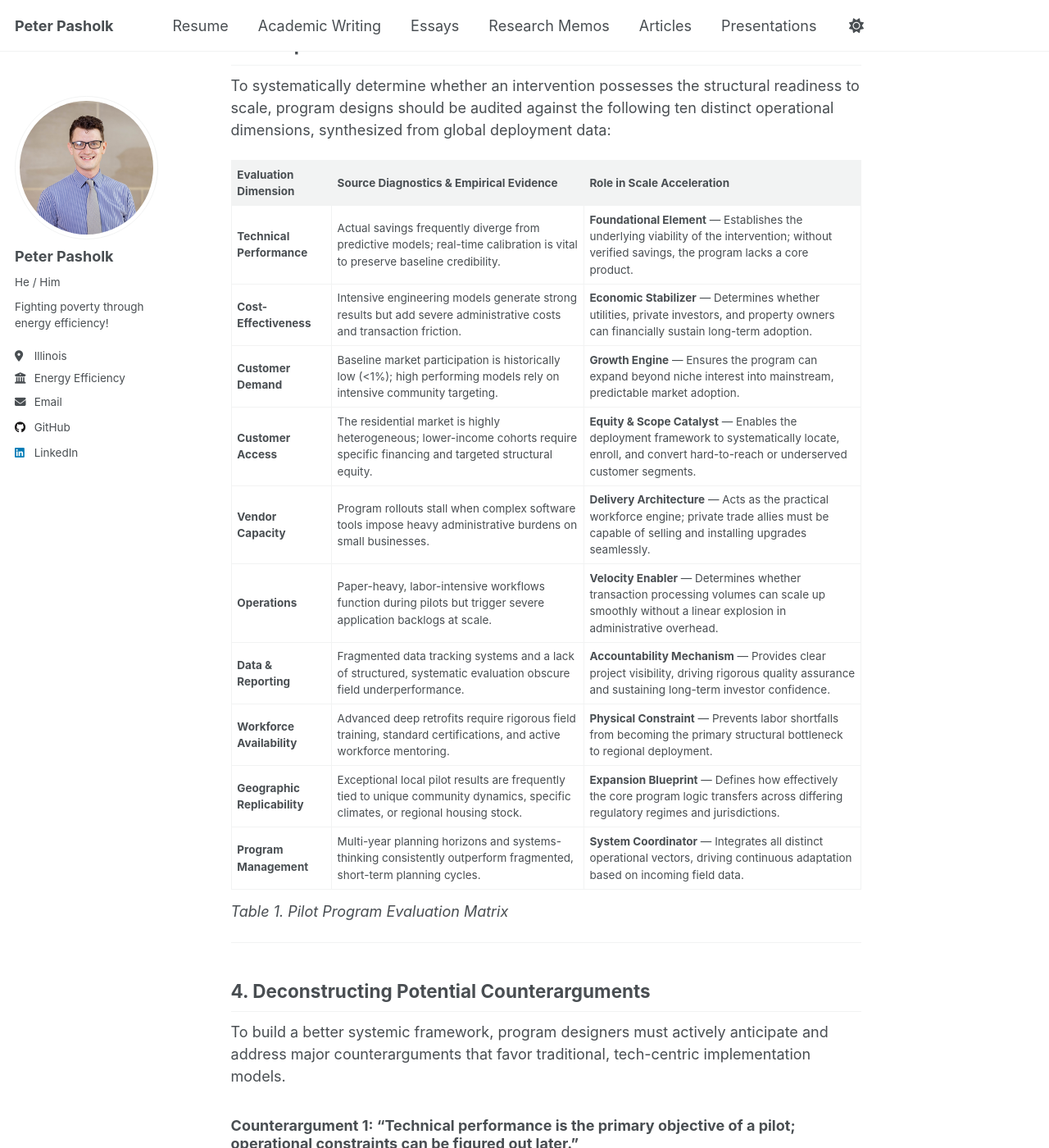
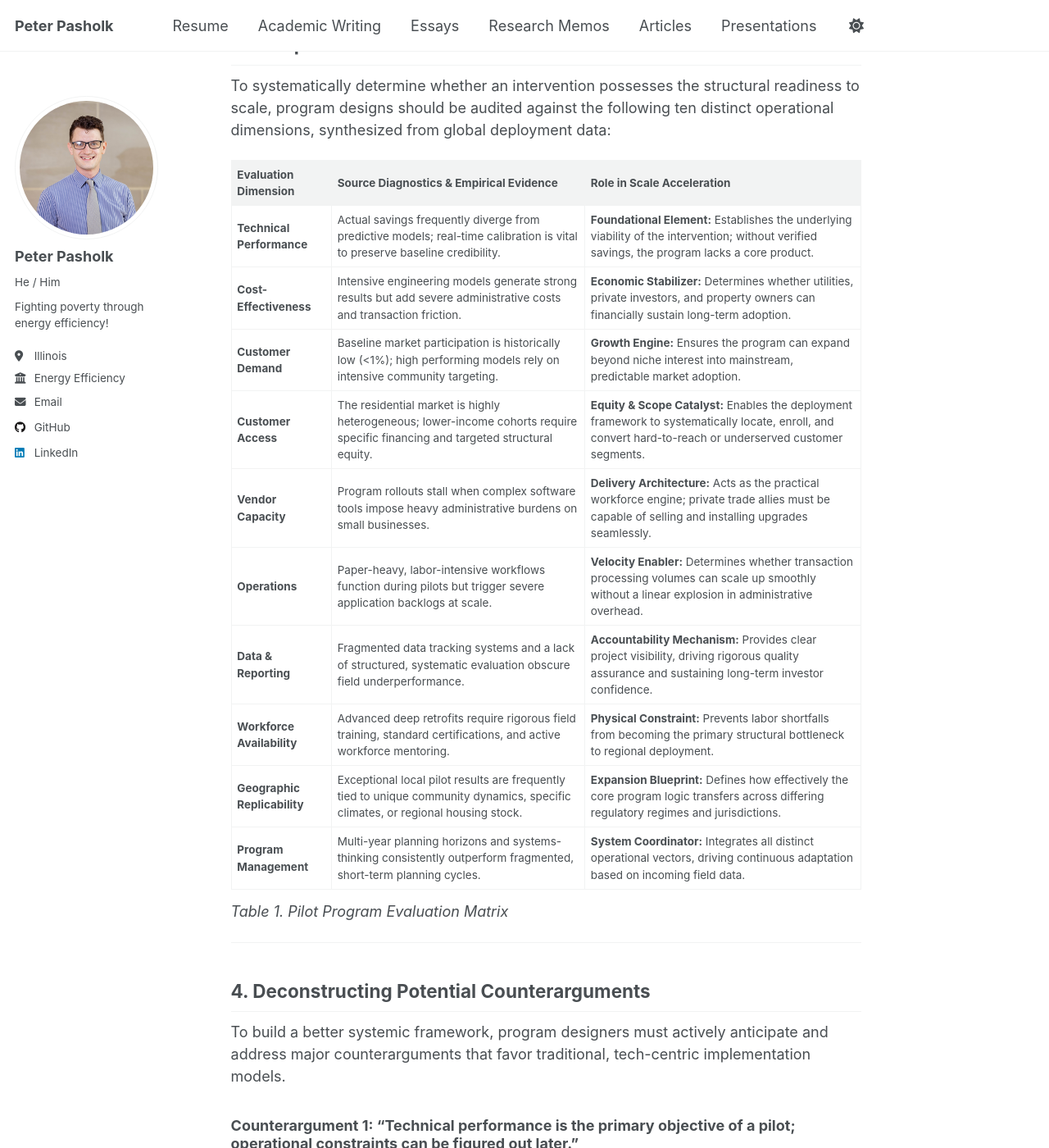
Before and after one commit to ppasholk/ppasholk.github.io, a Jekyll site: the page built from _talks/Evaluating-Scalability-Utility-Energy-Pilots.md, in a window 1280 px wide and 1400 px high, scrolled down 3845 px. Shown: the whole window at 82% size. Built offline with Jekyll 4.4.1, drawn with Linux system fonts in a browser that asks for light colours; a script that is not in the unit is left out.

Commit message:
Revise evaluation dimensions for scalability assessment
Updated the evaluation dimensions and descriptions for scalability in utility energy pilots, ensuring clarity and consistency in terminology.

```diff
--- a/_talks/Evaluating-Scalability-Utility-Energy-Pilots.md
+++ b/_talks/Evaluating-Scalability-Utility-Energy-Pilots.md
@@ -82,16 +82,16 @@ To systematically determine whether an intervention possesses the structural rea
 
 | **Evaluation Dimension** | **Source Diagnostics & Empirical Evidence** | **Role in Scale Acceleration** |
 |---|---|---|
-| **Technical Performance** | Actual savings frequently diverge from predictive models; real-time calibration is vital to preserve baseline credibility. | **Foundational Element** — Establishes the underlying viability of the intervention; without verified savings, the program lacks a core product. |
-| **Cost-Effectiveness** | Intensive engineering models generate strong results but add severe administrative costs and transaction friction. | **Economic Stabilizer** — Determines whether utilities, private investors, and property owners can financially sustain long-term adoption. |
-| **Customer Demand** | Baseline market participation is historically low (<1%); high performing models rely on intensive community targeting. | **Growth Engine** — Ensures the program can expand beyond niche interest into mainstream, predictable market adoption. |
-| **Customer Access** | The residential market is highly heterogeneous; lower-income cohorts require specific financing and targeted structural equity. | **Equity & Scope Catalyst** — Enables the deployment framework to systematically locate, enroll, and convert hard-to-reach or underserved customer segments. |
-| **Vendor Capacity** | Program rollouts stall when complex software tools impose heavy administrative burdens on small businesses. | **Delivery Architecture** — Acts as the practical workforce engine; private trade allies must be capable of selling and installing upgrades seamlessly. |
-| **Operations** | Paper-heavy, labor-intensive workflows function during pilots but trigger severe application backlogs at scale. | **Velocity Enabler** — Determines whether transaction processing volumes can scale up smoothly without a linear explosion in administrative overhead. |
-| **Data & Reporting** | Fragmented data tracking systems and a lack of structured, systematic evaluation obscure field underperformance. | **Accountability Mechanism** — Provides clear project visibility, driving rigorous quality assurance and sustaining long-term investor confidence. |
-| **Workforce Availability** | Advanced deep retrofits require rigorous field training, standard certifications, and active workforce mentoring. | **Physical Constraint** — Prevents labor shortfalls from becoming the primary structural bottleneck to regional deployment. |
-| **Geographic Replicability** | Exceptional local pilot results are frequently tied to unique community dynamics, specific climates, or regional housing stock. | **Expansion Blueprint** — Defines how effectively the core program logic transfers across differing regulatory regimes and jurisdictions. |
-| **Program Management** | Multi-year planning horizons and systems-thinking consistently outperform fragmented, short-term planning cycles. | **System Coordinator** — Integrates all distinct operational vectors, driving continuous adaptation based on incoming field data. |
+| **Technical Performance** | Actual savings frequently diverge from predictive models; real-time calibration is vital to preserve baseline credibility. | **Foundational Element:** Establishes the underlying viability of the intervention; without verified savings, the program lacks a core product. |
+| **Cost-Effectiveness** | Intensive engineering models generate strong results but add severe administrative costs and transaction friction. | **Economic Stabilizer:** Determines whether utilities, private investors, and property owners can financially sustain long-term adoption. |
+| **Customer Demand** | Baseline market participation is historically low (<1%); high performing models rely on intensive community targeting. | **Growth Engine:** Ensures the program can expand beyond niche interest into mainstream, predictable market adoption. |
+| **Customer Access** | The residential market is highly heterogeneous; lower-income cohorts require specific financing and targeted structural equity. | **Equity & Scope Catalyst:** Enables the deployment framework to systematically locate, enroll, and convert hard-to-reach or underserved customer segments. |
+| **Vendor Capacity** | Program rollouts stall when complex software tools impose heavy administrative burdens on small businesses. | **Delivery Architecture:** Acts as the practical workforce engine; private trade allies must be capable of selling and installing upgrades seamlessly. |
+| **Operations** | Paper-heavy, labor-intensive workflows function during pilots but trigger severe application backlogs at scale. | **Velocity Enabler:** Determines whether transaction processing volumes can scale up smoothly without a linear explosion in administrative overhead. |
+| **Data & Reporting** | Fragmented data tracking systems and a lack of structured, systematic evaluation obscure field underperformance. | **Accountability Mechanism:** Provides clear project visibility, driving rigorous quality assurance and sustaining long-term investor confidence. |
+| **Workforce Availability** | Advanced deep retrofits require rigorous field training, standard certifications, and active workforce mentoring. | **Physical Constraint:** Prevents labor shortfalls from becoming the primary structural bottleneck to regional deployment. |
+| **Geographic Replicability** | Exceptional local pilot results are frequently tied to unique community dynamics, specific climates, or regional housing stock. | **Expansion Blueprint:** Defines how effectively the core program logic transfers across differing regulatory regimes and jurisdictions. |
+| **Program Management** | Multi-year planning horizons and systems-thinking consistently outperform fragmented, short-term planning cycles. | **System Coordinator:** Integrates all distinct operational vectors, driving continuous adaptation based on incoming field data. |
 
 *Table 1. Pilot Program Evaluation Matrix*
 
@@ -131,7 +131,7 @@ To escape the costly cycle of isolated, unsustainable pilot initiatives, utiliti
 
 2. **Establish Multi-Year Workforce & Infrastructure Funding:**
 
-Do not tie program capacity purely to fluctuating annual efficiency budgets. Fund trade ally onboarding, continuous field training, and programmatic standardization as foundational infrastructure that scales directly alongside customer acquisition.
+   Do not tie program capacity purely to fluctuating annual efficiency budgets. Fund trade ally onboarding, continuous field training, and programmatic standardization as foundational infrastructure that scales directly alongside customer acquisition.
 
 
 ---
```
